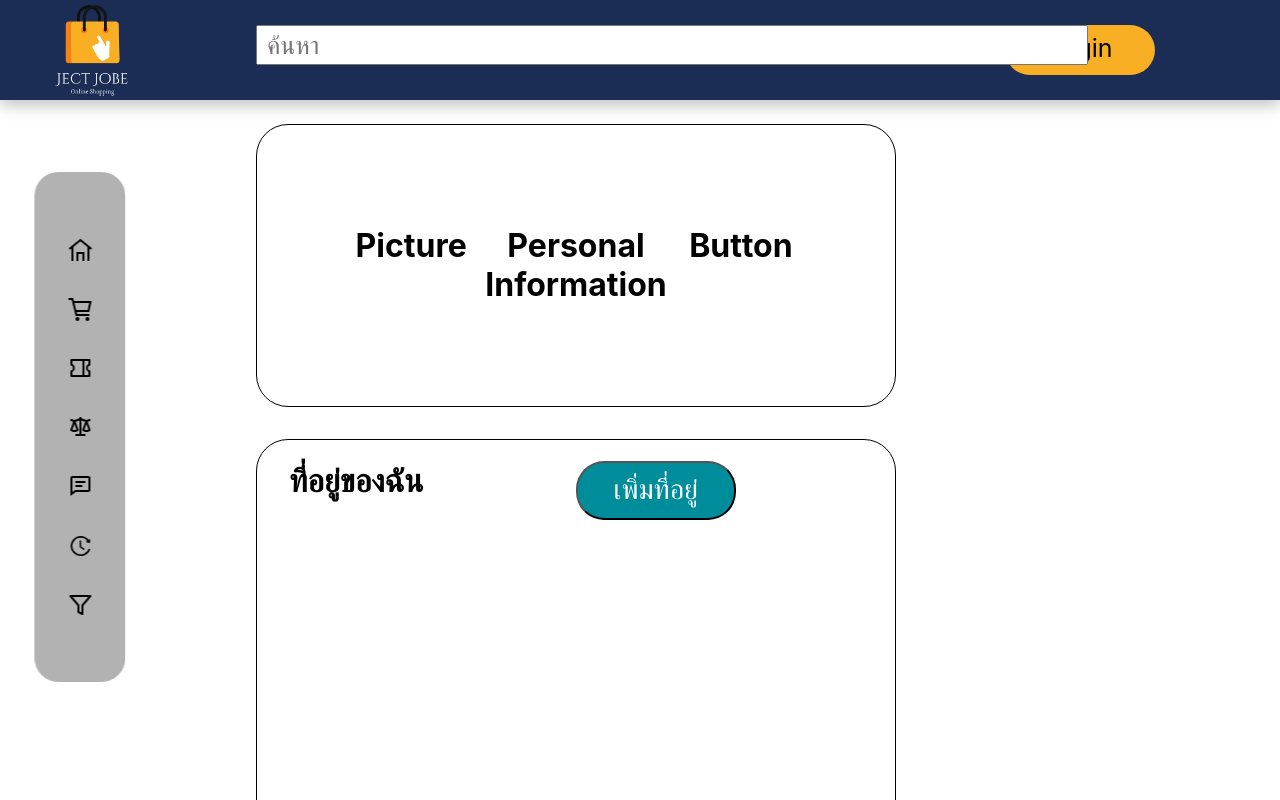
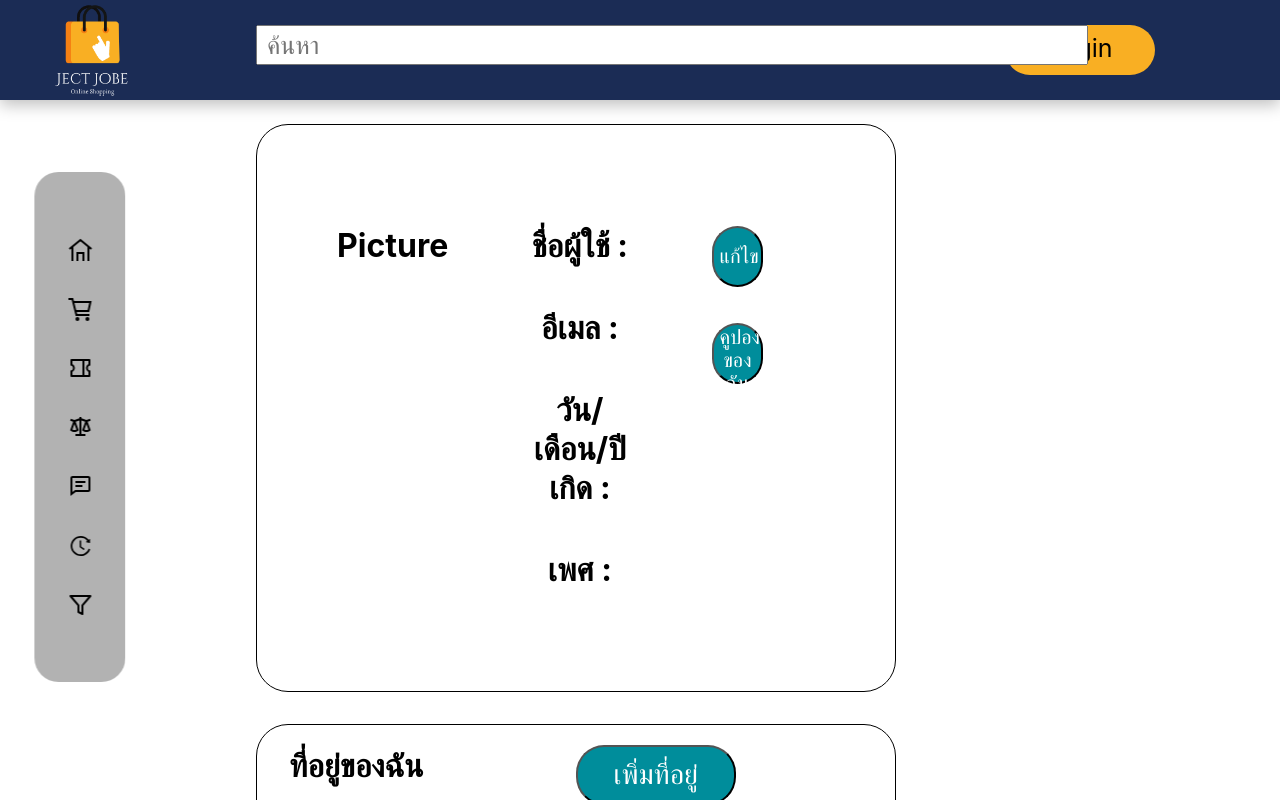
Before and after one commit to Ch4n4thip/testProject, a Next.js app: page /Profile/Profile in a window 1280 px wide. Shown: the top 800 px of the page. Built offline with nearby package versions, Linux system fonts and the light colour scheme.

Commit message:
Profile(V02)

```diff
--- a/pages/Profile/Profile.js
+++ b/pages/Profile/Profile.js
@@ -13,10 +13,15 @@ export default function Profile() {
             <h1>Picture</h1>
         </div>
         <div className={Styles1.Container__Me__In}>
-            <h1>Personal Information</h1>
+            <h1>ชื่อผู้ใช้ :</h1>
+            <h1>อีเมล :</h1>
+            <h1>วัน/เดือน/ปี เกิด :</h1>
+            <h1>เพศ :</h1>
+
         </div>
         <div className={Styles1.Container__Me__In}>
-            <h1>Button</h1>
+        <button>แก้ไข</button>
+        <button>คูปองของฉัน</button>
         </div>
     </div>
     <div className={Styles1.Container__Info}>
--- a/pages/Profile/Profile.module.css
+++ b/pages/Profile/Profile.module.css
@@ -10,6 +10,7 @@
     margin-left: 20%;
     margin-right:20%;
     text-align: center;
+    gap: 5rem;
 }
 .Container__Info{
     display: grid;
@@ -40,3 +41,17 @@
     margin-left : 2rem;
 
 }
+.Container__Me__In{
+    display: flex;
+    flex-direction: column;
+}
+.Container__Me__In button{
+    width: 50%;
+    height: 15%;
+    margin-top: 1.3rem;
+    margin-bottom:1rem;
+    background-color: #008d9b;
+    border-radius: 28px;
+    color: white;
+    font-size: 20px;
+}
```
